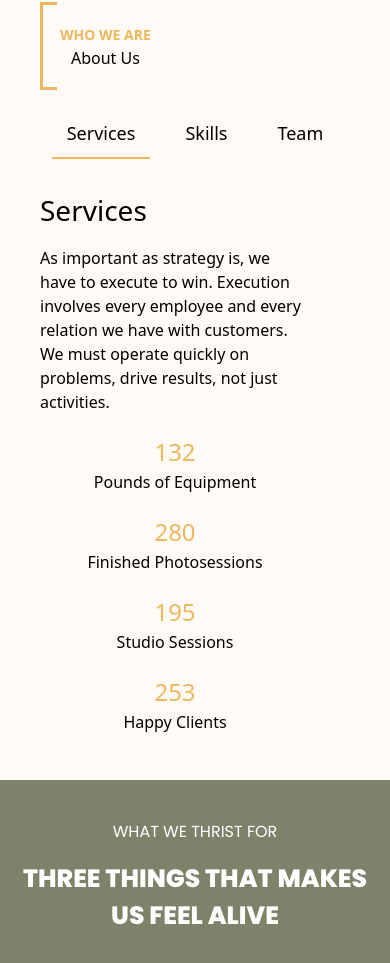
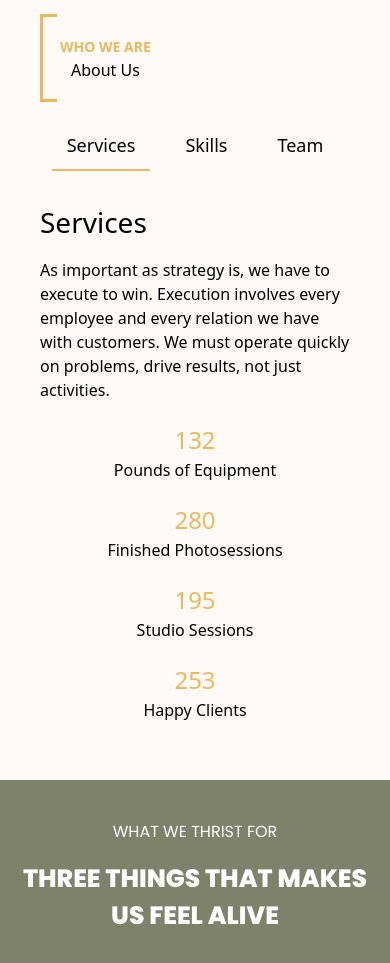
Before and after one commit to harshivkrishna/credible, a React (Vite) app: page /about in a window 390 px wide. Shown: the part 1828-2791 px from the top of the page. Built offline with nearby package versions, Linux system fonts and the light colour scheme; a web font is replaced by a local one.

Commit message:
modified:   src/components/Detail/Detail.css

```diff
--- a/src/components/Detail/Detail.css
+++ b/src/components/Detail/Detail.css
@@ -142,6 +142,12 @@
     text-align: center;
   }
 
+  .team-member{
+    display: flex;
+    flex-direction: column;
+    align-items: center;
+  }
+
   .team-container{
     display: flex;
     gap: 20px;
@@ -151,9 +157,16 @@
 
 
   .team-member h3{
-    color: black;
+    color: #ebb85e;
     font-size: 20px;
     font-weight: 700;
+    font-family: 'Poppins';
+    letter-spacing: 2px;
+  }
+
+  .team-member p{
+    font-weight: 400;
+    font-family: 'Poppins';
   }
   .team-member img {
     width: 80px;
@@ -179,15 +192,19 @@
         display: none;
     }
     .content-wrapper {
-        /* flex: unset; */
-        justify-content: center;
-        width: 100%;
+        all: unset;
+        justify-content: center !important;
+        width: 100% !important;
+        align-items: center;
     }
 
     .team-container{
         justify-content: center;
+        align-items: center;
         width: 100%;
         gap: 40px;
+        margin-top: 50px;
+        text-align: center;
     }
 
     .content{
```
